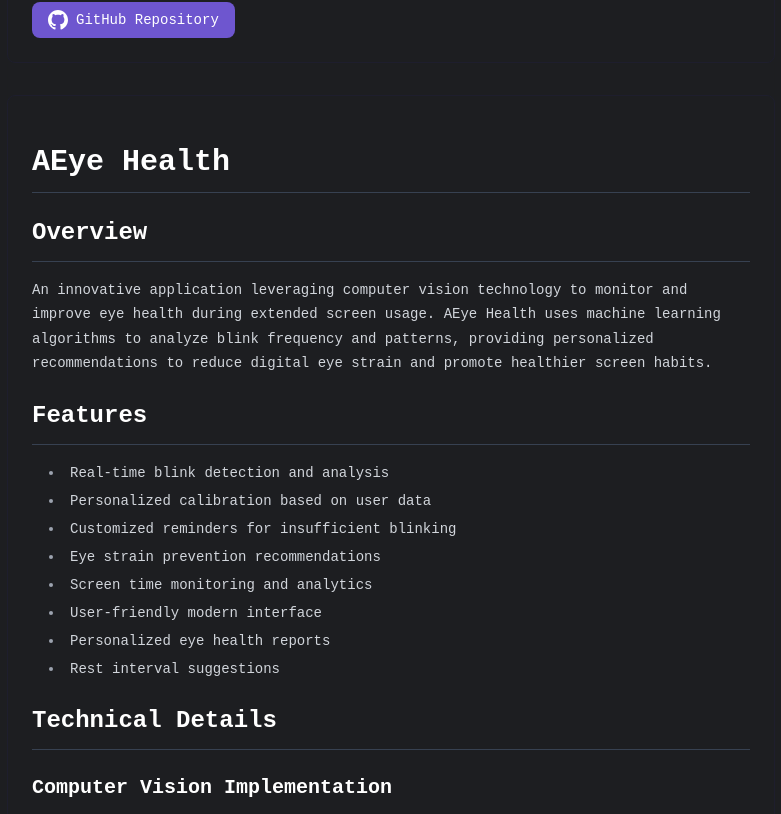
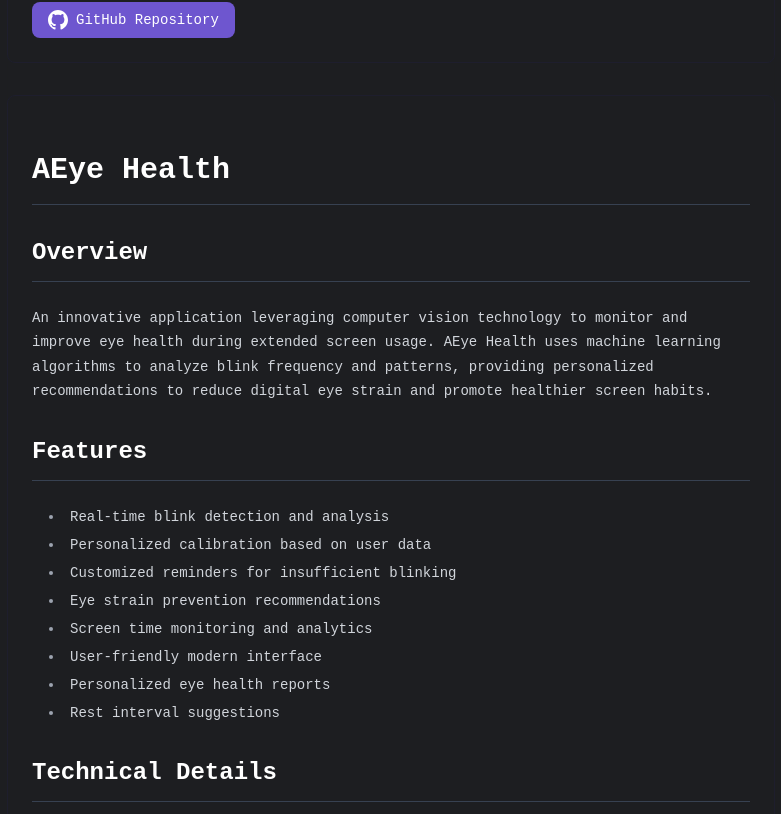
Before and after one commit to AgarwalAarush/aarushagarwal, a Next.js app: page /projects/AEyeHealth in a window 1280 px wide. Shown: the part 886-1700 px from the top of the page, without its empty margins (377-1158 px from the left). Built offline with nearby package versions, Linux system fonts and the light colour scheme; a web font is replaced by a local one.

Commit message:
updated projects

```diff
--- a/src/content/projects/AEyeHealth.md
+++ b/src/content/projects/AEyeHealth.md
@@ -1,4 +1,5 @@
 ---
+ranking: 2
 title: 'AEye Health'
 description: 'A computer vision solution to address digital eye strain by monitoring blink patterns and promoting healthy screen habits.'
 image: '/images/aeye-health.png'
--- a/src/pages/index.js
+++ b/src/pages/index.js
@@ -118,6 +118,7 @@ export async function getStaticProps() {
 			title: frontmatter.title,
 			description: frontmatter.description,
 			image: frontmatter.image,
+			icon: frontmatter.icon || null,
 			github: frontmatter.github,
 			demo: frontmatter.demo,
 			technologies: frontmatter.technologies,
--- a/src/pages/projects/[id].js
+++ b/src/pages/projects/[id].js
@@ -40,6 +40,34 @@ export default function ProjectPage({ project }) {
           {children}
         </code>
       );
+    },
+    // Custom renderer for h1 to handle projects with icons
+    h1({ node, children, ...props }) {
+      // Check if this project has an icon and if this is likely the main title heading
+      const isMainTitle = typeof children === 'string' &&
+                         (children.includes('Technical Overview') ||
+                          children.includes('Overview') ||
+                          children === project.title ||
+                          children.toLowerCase().includes(project.title.toLowerCase()));
+
+      if (project.icon && isMainTitle) {
+        return (
+          <div className="flex items-center gap-4 mb-8">
+            <Image
+              src={project.icon}
+              alt={`${project.title} Icon`}
+              width={64}
+              height={64}
+              className="rounded-lg flex-shrink-0"
+            />
+            <h1 className="text-2xl font-bold text-white m-0" {...props}>
+              {children}
+            </h1>
+          </div>
+        );
+      }
+      // Default h1 rendering for other cases
+      return <h1 className="text-2xl font-bold text-white mb-6 mt-8" {...props}>{children}</h1>;
     }
   };
 
@@ -174,6 +202,7 @@ export async function getStaticProps({ params }) {
         title: frontmatter.title,
         description: frontmatter.description,
         image: frontmatter.image,
+        icon: frontmatter.icon || null,
         github: frontmatter.github,
         demo: frontmatter.demo,
         technologies: frontmatter.technologies,
--- a/src/pages/projects/index.js
+++ b/src/pages/projects/index.js
@@ -105,11 +105,14 @@ export async function getStaticProps() {
 					title: frontmatter.title || 'Untitled Project',
 					description: frontmatter.description || 'No description available',
 					image: frontmatter.image || null,
+					icon: frontmatter.icon || null,
 					github: frontmatter.github || null,
 					demo: frontmatter.demo || null,
 					technologies: frontmatter.technologies || [],
+					ranking: frontmatter.ranking || 999, // Default high number for items without ranking
 				};
-			});
+			})
+			.sort((a, b) => a.ranking - b.ranking); // Sort by ranking, lowest numbers first
 
 		return {
 			props: {
--- a/src/pages/thoughts/[slug].js
+++ b/src/pages/thoughts/[slug].js
@@ -207,7 +207,7 @@ export default function ThoughtsPost({ post, mdxSource }) {
           initial={{ opacity: 0, y: 20 }}
           animate={{ opacity: 1, y: 0 }}
           transition={{ duration: 0.5, delay: 0.3 }}
-          className="mt-16 pt-8 border-t border-gray-700"
+          className="mt-20 pt-8"
         >
           <div className="flex flex-col sm:flex-row justify-between items-start sm:items-center gap-4">
             <div>
--- a/src/styles/globals.css
+++ b/src/styles/globals.css
@@ -189,16 +189,16 @@
 .markdown-github h4,
 .markdown-github h5,
 .markdown-github h6 {
-  @apply text-white font-semibold mt-6 mb-4;
+  @apply text-white font-semibold mt-8 mb-6;
   line-height: 1.25;
 }
 
 .markdown-github h1 {
-  @apply text-3xl pb-3 border-b border-gray-700;
+  @apply text-3xl pb-4 mb-8 border-b border-gray-700;
 }
 
 .markdown-github h2 {
-  @apply text-2xl pb-3 border-b border-gray-700;
+  @apply text-2xl pb-3 mb-6 border-b border-gray-700;
 }
 
 .markdown-github h3 {
```
Also changed, not shown: src/content/projects/MVTT.md (+1 -0 lines), src/content/projects/Nova.md (+3 -17 lines).
